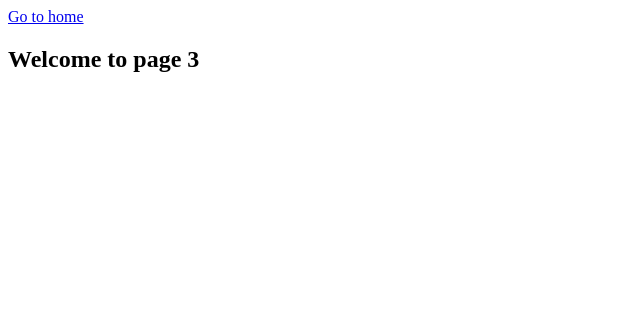
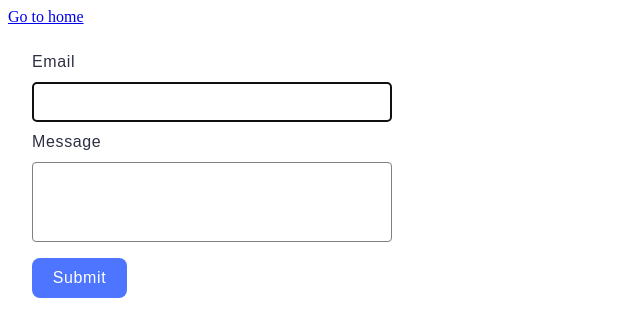
Before and after one commit to Nadiia-Yuce/goit-js-hw-09, a website built with Vite: page src/2-form.html in a window 1280 px wide. Shown: the whole page, without its empty margins (0-640 px from the left). Built offline with nearby package versions, Linux system fonts and the light colour scheme.

Commit message:
make form

```diff
--- a/src/2-form.html
+++ b/src/2-form.html
@@ -10,7 +10,17 @@
   <body>
     <section>
       <a href="./index.html">Go to home</a>
-      <h1>Welcome to page 3</h1>
+      <form class="feedback-form" autocomplete="off">
+        <label>
+          Email
+          <input type="email" name="email" autofocus />
+        </label>
+        <label>
+          Message
+          <textarea name="message" rows="8"></textarea>
+        </label>
+        <button type="submit">Submit</button>
+      </form>
     </section>
     <script type="module" src="./js/2-form.js"></script>
   </body>
--- a/src/css/styles.css
+++ b/src/css/styles.css
@@ -1,25 +1,6 @@
-/**
-  |============================
-  | include css partials with
-  | default @import url()
-  |============================
-*/
-
-/* :root {
-  font-family: Inter, Avenir, Helvetica, Arial, sans-serif;
-  font-size: 16px;
-  line-height: 24px;
-  font-weight: 400;
-
-  color: #242424;
-  background-color: rgba(255, 255, 255, 0.87);
-
-  font-synthesis: none;
-  text-rendering: optimizeLegibility;
-  -webkit-font-smoothing: antialiased;
-  -moz-osx-font-smoothing: grayscale;
-  -webkit-text-size-adjust: 100%;
-} */
+* {
+  box-sizing: border-box;
+}
 
 ul,
 ol {
@@ -32,6 +13,10 @@ img {
   display: block;
   max-width: 100%;
   height: auto;
+}
+
+button {
+  cursor: pointer;
 }
 
 .gallery-image {
@@ -52,5 +37,60 @@ img {
   gap: 24px;
 }
 
-.gallery-item {
+/**------Form-layout-------*/
+
+.feedback-form {
+  display: flex;
+  flex-direction: column;
+  padding: 24px;
 }
+
+.feedback-form label,
+.feedback-form button {
+  font-family: 'Montserrat', sans-serif;
+  font-size: 16px;
+  line-height: 1.5;
+  letter-spacing: 0.04em;
+  color: #2e2f42;
+}
+
+.feedback-form label {
+  display: flex;
+  flex-direction: column;
+  gap: 8px;
+}
+
+.feedback-form button {
+  font-weight: 500;
+  color: #fff;
+  background: #4e75ff;
+  margin-top: 16px;
+
+  border: none;
+  border-radius: 8px;
+  padding: 8px 16px;
+  width: 95px;
+  height: 40px;
+}
+
+.feedback-form button:hover {
+  background: #6c8cff;
+}
+
+[name] {
+  border: 1px solid #808080;
+  border-radius: 4px;
+  width: 360px;
+  height: 40px;
+
+  padding: 8px 16px;
+}
+
+[name='message'] {
+  height: 80px;
+  resize: none;
+}
+
+[type='email'] {
+  margin-bottom: 8px;
+}
--- a/src/js/2-form.js
+++ b/src/js/2-form.js
@@ -1 +1,32 @@
-console.log('mother fucker!');
+const formData = {
+  email: '',
+  message: '',
+};
+const lokalStorageKey = 'feedback-form-state';
+
+function saveFormData() {
+  localStorage.setItem(lokalStorageKey, JSON.stringify(formData));
+}
+
+const form = document.querySelector('.feedback-form');
+form.addEventListener('input', handlerGetInfo);
+form.addEventListener('submit', handlerSubmitForm);
+
+function handlerGetInfo(evt) {
+  if (evt.target.name === 'email' || evt.target.name === 'message') {
+    formData[evt.target.name] = evt.target.value.trim();
+    saveFormData();
+  }
+}
+
+function handlerSubmitForm(evt) {
+  if (!formData.email || !formData.message) {
+    evt.preventDefault();
+    alert('Fill please all fields');
+    return;
+  }
+  console.log(formData);
+  localStorage.removeItem(lokalStorageKey);
+  formData = { email: '', message: '' };
+  form.reset();
+}
```
